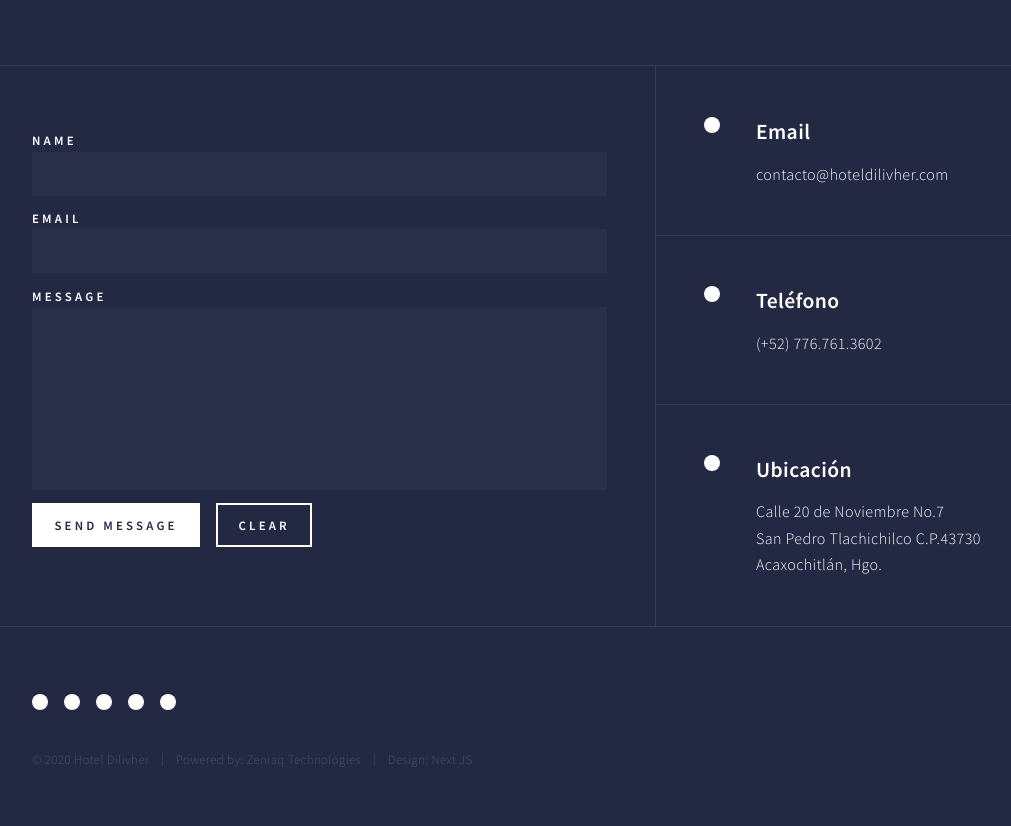
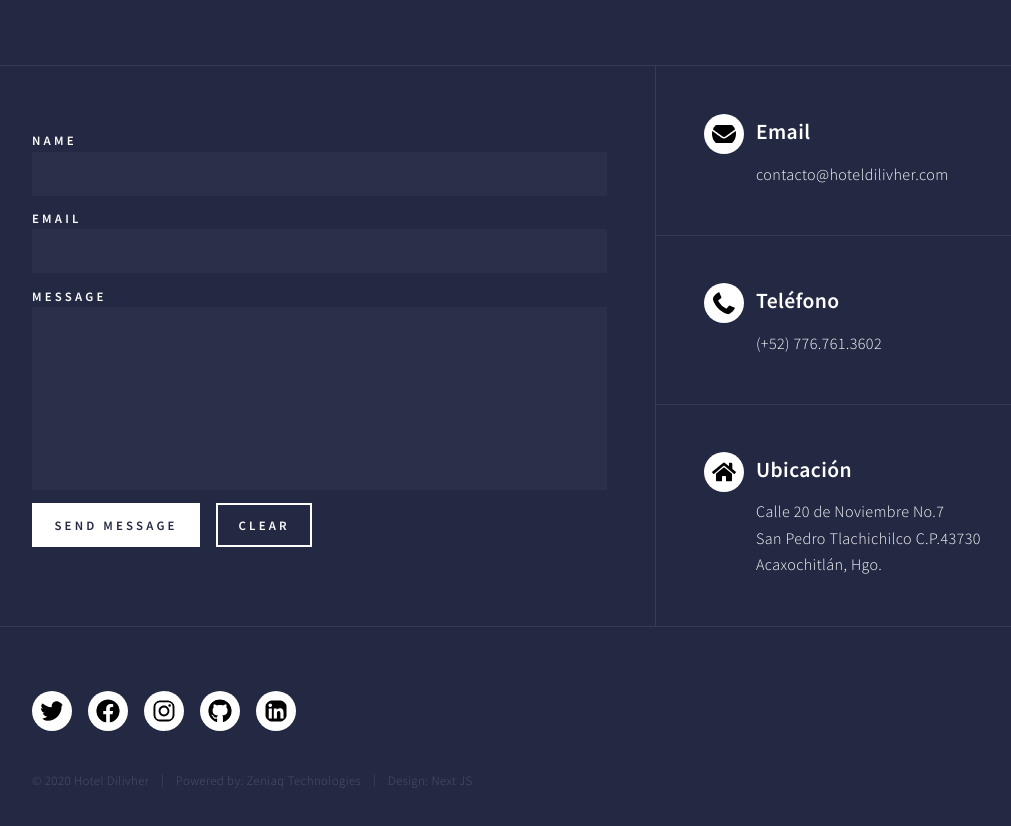
Before and after one commit to zeniaq/hotel-dilivher-website, a Next.js app: page /generic in a window 1280 px wide. Shown: the part 968-1794 px from the top of the page, without its empty margins (88-1099 px from the left). Built offline with nearby package versions, Linux system fonts and the light colour scheme.

Commit message:
General review in components and add error 404 page

```diff
--- a/components/AnchorList/AnchorList.js
+++ b/components/AnchorList/AnchorList.js
@@ -2,7 +2,7 @@ import PropTypes from "prop-types";
 
 const AnchorList = ({ styleProp, linkRef, titleText, titleText2 }) => {
     return linkRef ? (
-        <li>
+        <li key={titleText}>
             {titleText2 || null}
             {styleProp ? (
                 <a href={linkRef} className={styleProp}>
@@ -13,7 +13,7 @@ const AnchorList = ({ styleProp, linkRef, titleText, titleText2 }) => {
             )}
         </li>
     ) : (
-        <li>{titleText}</li>
+        <li key={titleText}>{titleText}</li>
     );
 };
 AnchorList.propTypes = {
--- a/components/Icon/Icon.js
+++ b/components/Icon/Icon.js
@@ -14,16 +14,28 @@ const Icon = ({ iconSrc, url, linkRef, titleText, descriptionText1, descriptionT
         <span>{descriptionText1}</span>
     );
     return url ? (
-        <li>
+        <li key={iconSrc}>
             <a href={url} className={classSocial}>
-                <img className={styles.i} src={iconSrc} alt="Social Icon" />
+                <img
+                    className={styles.i}
+                    src={iconSrc}
+                    alt="Social Icon"
+                    width="40px"
+                    height="40px"
+                />
             </a>
         </li>
     ) : (
         <section>
             <div className={styles.contactMethod}>
                 <span className={classContact}>
-                    <img className={styles.i} src={iconSrc} alt="Contact Icon" />
+                    <img
+                        className={styles.i}
+                        src={iconSrc}
+                        alt="Contact Icon"
+                        width="40px"
+                        height="40px"
+                    />
                 </span>
                 <h3>{titleText}</h3>
                 {linkRef ? <a href={linkRef}>{descriptionText1}</a> : nav}
--- /dev/null
+++ b/styles/404.module.css
@@ -0,0 +1,28 @@
+.mainContainer {
+    text-align: center;
+    height: 50vh;
+    vertical-align: middle;
+    align-items: center;
+    justify-content: center;
+    display: flex;
+    flex-direction: column;
+    margin-top: 90px;
+}
+
+.icon {
+    filter: invert(93%) sepia(37%) saturate(6779%) hue-rotate(1deg) brightness(105%) contrast(101%);
+    width: 200px;
+    height: auto;
+    margin-bottom: 1em;
+}
+.icon:hover {
+    filter: invert(26%) sepia(76%) saturate(5534%) hue-rotate(352deg) brightness(89%) contrast(130%);
+    transition: all 500ms ease-in-out;
+    padding: 4px;
+}
+
+@media screen and (max-width: 736px) {
+    .icon {
+        width: 80px;
+    }
+}
--- a/styles/Home.module.css
+++ b/styles/Home.module.css
@@ -1589,9 +1589,10 @@ body.is-preload .banner > .inner {
 }
 
 .i {
-    font-size: 1em;
     padding: 0.5rem;
     border-radius: 100%;
     background-color: #fff;
-    color: #242943;
-}
+    height: 40px;
+    width: 40px;
+    fill: blue;
+}
```
Also changed, not shown: components/Banner/Banner.js (+6 -5 lines), components/SectionDescription/SectionDescription.js (+6 -5 lines), components/SectionRooms/SectionRooms.js (+6 -5 lines), pages/404.js (added, +43 -0 lines), public/icons/exclamation.svg (added).
